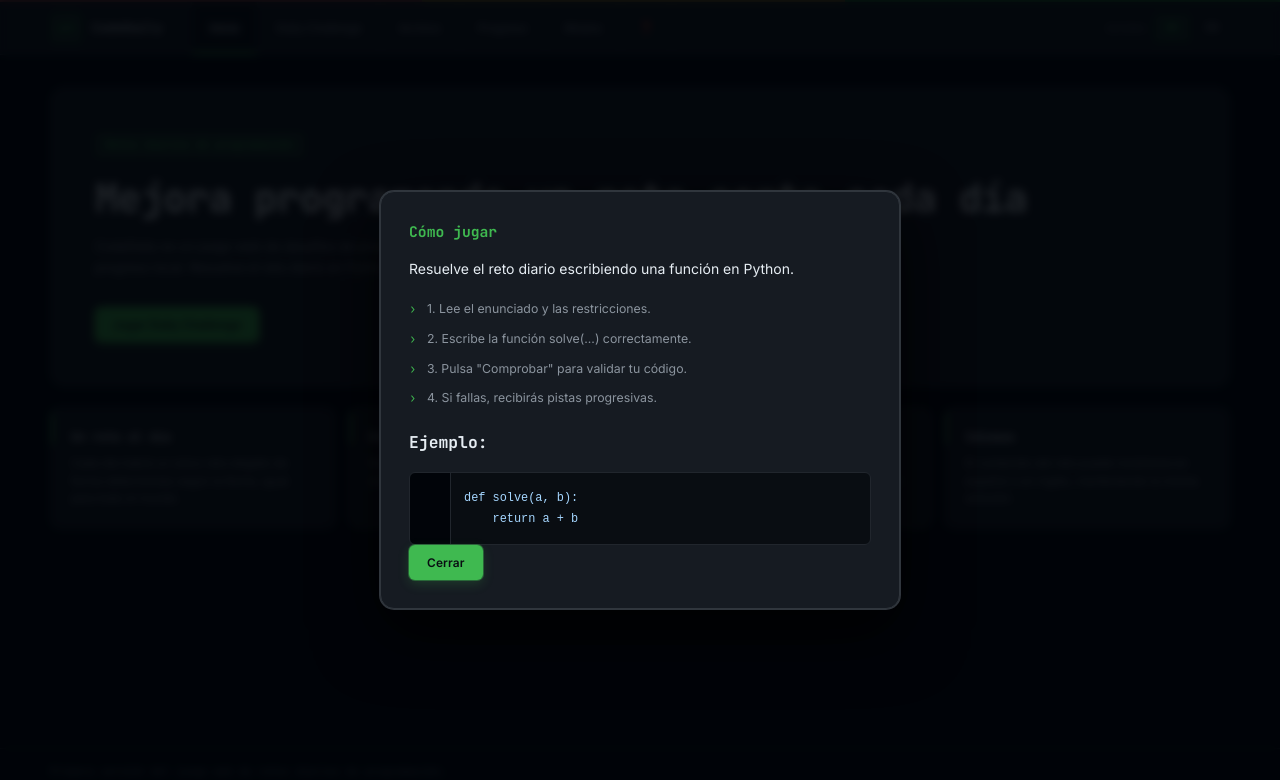
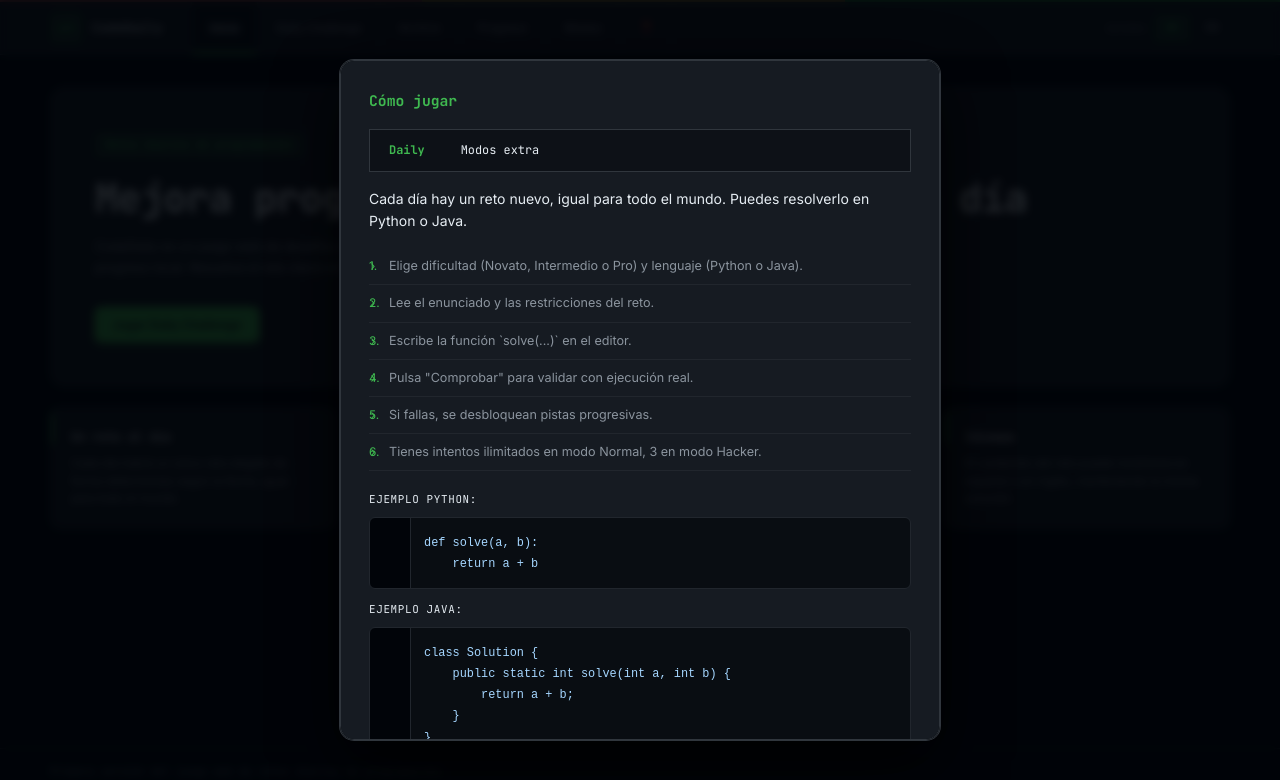
Before and after one commit to Maci050/codeDaily, a React (Vite) app in the folder codedaily/: page / in a window 1280 px wide. Shown: the top 780 px of the page. Built offline with nearby package versions, Linux system fonts and the light colour scheme.

Commit message:
feat: update HowToPlay modal with tabs for Daily and extra modes

```diff
--- a/codedaily/src/components/HowToPlayModal.jsx
+++ b/codedaily/src/components/HowToPlayModal.jsx
@@ -1,59 +1,173 @@
+import { useState } from 'react';
 import { useLanguage } from '../context/LanguageContext';
 
 function HowToPlayModal({ isOpen, onClose }) {
   const { language } = useLanguage();
+  const [tab, setTab] = useState('daily');
 
   if (!isOpen) return null;
 
   const text = {
     es: {
       title: 'Cómo jugar',
-      intro: 'Resuelve el reto diario escribiendo una función en Python.',
-      steps: [
-        '1. Lee el enunciado y las restricciones.',
-        '2. Escribe la función solve(...) correctamente.',
-        '3. Pulsa "Comprobar" para validar tu código.',
-        '4. Si fallas, recibirás pistas progresivas.',
+      tabDaily: 'Daily',
+      tabModes: 'Modos extra',
+
+      dailyIntro: 'Cada día hay un reto nuevo, igual para todo el mundo. Puedes resolverlo en Python o Java.',
+      dailySteps: [
+        'Elige dificultad (Novato, Intermedio o Pro) y lenguaje (Python o Java).',
+        'Lee el enunciado y las restricciones del reto.',
+        'Escribe la función `solve(...)` en el editor.',
+        'Pulsa "Comprobar" para validar con ejecución real.',
+        'Si fallas, se desbloquean pistas progresivas.',
+        'Tienes intentos ilimitados en modo Normal, 3 en modo Hacker.',
       ],
-      exampleTitle: 'Ejemplo:',
-      example: `def solve(a, b):
-    return a + b`,
+      dailyExampleTitle: 'Ejemplo Python:',
+      dailyExample: 'def solve(a, b):\n    return a + b',
+      dailyExampleJava: 'class Solution {\n    public static int solve(int a, int b) {\n        return a + b;\n    }\n}',
+      dailyExampleJavaTitle: 'Ejemplo Java:',
+
+      modesIntro: 'En la sección "Modos" encontrarás tres formas adicionales de practicar:',
+      mode1Title: '{ } ¿Qué devuelve?',
+      mode1Desc: 'Lee el código y predice el valor exacto que devuelve para la entrada dada. Tienes 3 intentos. La solución solo se revela al agotar los intentos.',
+      mode2Title: '🐛 Encuentra el bug',
+      mode2Desc: 'El código tiene un error. Corrígelo para que todos los tests pasen. Se desbloquean pistas progresivas al fallar. Tienes 3 intentos.',
+      mode3Title: '⏱ ¿Cuál es la complejidad?',
+      mode3Desc: 'Elige la complejidad temporal correcta en notación Big O entre 4 opciones. Las opciones incorrectas se deshabilitan. Tienes 2 intentos.',
+
       close: 'Cerrar',
     },
     en: {
       title: 'How to play',
-      intro: 'Solve the daily challenge by writing a Python function.',
-      steps: [
-        '1. Read the description and constraints.',
-        '2. Write the solve(...) function.',
-        '3. Click "Check" to validate your code.',
-        '4. If you fail, you will get hints.',
+      tabDaily: 'Daily',
+      tabModes: 'Extra modes',
+
+      dailyIntro: 'Every day there is a new challenge, the same for everyone. You can solve it in Python or Java.',
+      dailySteps: [
+        'Choose difficulty (Beginner, Intermediate or Pro) and language (Python or Java).',
+        'Read the challenge description and restrictions.',
+        'Write the `solve(...)` function in the editor.',
+        'Click "Check" to validate with real execution.',
+        'If you fail, progressive hints are unlocked.',
+        'Unlimited attempts in Normal mode, 3 in Hacker mode.',
       ],
-      exampleTitle: 'Example:',
-      example: `def solve(a, b):
-    return a + b`,
+      dailyExampleTitle: 'Python example:',
+      dailyExample: 'def solve(a, b):\n    return a + b',
+      dailyExampleJavaTitle: 'Java example:',
+      dailyExampleJava: 'class Solution {\n    public static int solve(int a, int b) {\n        return a + b;\n    }\n}',
+
+      modesIntro: 'In the "Modes" section you will find three additional ways to practice:',
+      mode1Title: '{ } What does it return?',
+      mode1Desc: 'Read the code and predict the exact return value for the given input. You have 3 attempts. The solution is only revealed after all attempts are used.',
+      mode2Title: '🐛 Find the bug',
+      mode2Desc: 'The code has an error. Fix it so all tests pass. Progressive hints unlock on failure. You have 3 attempts.',
+      mode3Title: '⏱ What is the complexity?',
+      mode3Desc: 'Choose the correct time complexity in Big O notation from 4 options. Wrong options are disabled. You have 2 attempts.',
+
       close: 'Close',
     },
   }[language];
 
+  const tabStyle = (isActive) => ({
+    padding: '8px 16px',
+    borderRadius: 'var(--radius-md)',
+    border: 'none',
+    background: isActive ? 'var(--primary-soft)' : 'transparent',
+    color: isActive ? 'var(--green)' : 'var(--muted)',
+    fontFamily: 'var(--mono)',
+    fontSize: '0.85rem',
+    fontWeight: isActive ? 600 : 400,
+    cursor: 'pointer',
+    transition: '0.15s ease',
+  });
+
   return (
     <div className="modal-overlay">
-      <div className="modal-card">
+      <div className="modal-card" style={{ width: 'min(600px, 92%)', maxHeight: '85vh', overflowY: 'auto' }}>
         <h2>{text.title}</h2>
-        <p>{text.intro}</p>
 
-        <ul>
-          {text.steps.map((step) => (
-            <li key={step}>{step}</li>
-          ))}
-        </ul>
+        {/* Tabs */}
+        <div style={{
+          display: 'flex',
+          gap: '4px',
+          background: 'var(--bg)',
+          border: '1px solid var(--border)',
+          borderRadius: 'var(--radius-md)',
+          padding: '3px',
+          margin: '16px 0',
+        }}>
+          <button style={tabStyle(tab === 'daily')} onClick={() => setTab('daily')}>{text.tabDaily}</button>
+          <button style={tabStyle(tab === 'modes')} onClick={() => setTab('modes')}>{text.tabModes}</button>
+        </div>
 
-        <h3>{text.exampleTitle}</h3>
-        <pre className="code-block">
-          <code>{text.example}</code>
-        </pre>
+        {/* Tab Daily */}
+        {tab === 'daily' && (
+          <>
+            <p style={{ color: 'var(--text-soft)', marginBottom: '16px' }}>{text.dailyIntro}</p>
+            <ul style={{ paddingLeft: 0, listStyle: 'none', marginBottom: '20px' }}>
+              {text.dailySteps.map((step, i) => (
+                <li key={i} style={{
+                  padding: '8px 0 8px 20px',
+                  position: 'relative',
+                  borderBottom: '1px solid var(--border-muted)',
+                  color: 'var(--text-soft)',
+                  fontSize: '0.9rem',
+                  lineHeight: 1.6,
+                }}>
+                  <span style={{
+                    position: 'absolute', left: 0,
+                    color: 'var(--green)', fontFamily: 'var(--mono)', fontSize: '0.85rem',
+                  }}>{i + 1}.</span>
+                  {step}
+                </li>
+              ))}
+            </ul>
 
-        <button className="primary-button" onClick={onClose}>
+            <p style={{ fontFamily: 'var(--mono)', fontSize: '0.78rem', color: 'var(--muted-strong)', textTransform: 'uppercase', letterSpacing: '0.06em', marginBottom: '8px' }}>
+              {text.dailyExampleTitle}
+            </p>
+            <pre className="code-block" style={{ marginBottom: '12px' }}>
+              <code>{text.dailyExample}</code>
+            </pre>
+
+            <p style={{ fontFamily: 'var(--mono)', fontSize: '0.78rem', color: 'var(--muted-strong)', textTransform: 'uppercase', letterSpacing: '0.06em', marginBottom: '8px' }}>
+              {text.dailyExampleJavaTitle}
+            </p>
+            <pre className="code-block" style={{ marginBottom: '20px' }}>
+              <code>{text.dailyExampleJava}</code>
+            </pre>
+          </>
+        )}
+
+        {/* Tab Modos */}
+        {tab === 'modes' && (
+          <>
+            <p style={{ color: 'var(--text-soft)', marginBottom: '16px' }}>{text.modesIntro}</p>
+
+            {[
+              { title: text.mode1Title, desc: text.mode1Desc, color: 'var(--green)', bg: 'var(--green-dim)', border: 'rgba(63,185,80,0.2)' },
+              { title: text.mode2Title, desc: text.mode2Desc, color: 'var(--red)', bg: 'var(--red-soft)', border: 'rgba(255,123,114,0.2)' },
+              { title: text.mode3Title, desc: text.mode3Desc, color: 'var(--blue)', bg: 'var(--blue-soft)', border: 'rgba(88,166,255,0.2)' },
+            ].map((mode) => (
+              <div key={mode.title} style={{
+                background: mode.bg,
+                border: `1px solid ${mode.border}`,
+                borderRadius: 'var(--radius-md)',
+                padding: '14px 16px',
+                marginBottom: '12px',
+              }}>
+                <div style={{ fontFamily: 'var(--mono)', fontWeight: 600, color: mode.color, marginBottom: '6px', fontSize: '0.9rem' }}>
+                  {mode.title}
+                </div>
+                <p style={{ margin: 0, color: 'var(--text-soft)', fontSize: '0.88rem', lineHeight: 1.6 }}>
+                  {mode.desc}
+                </p>
+              </div>
+            ))}
+          </>
+        )}
+
+        <button className="primary-button" onClick={onClose} style={{ width: '100%', marginTop: '8px' }}>
           {text.close}
         </button>
       </div>
```
